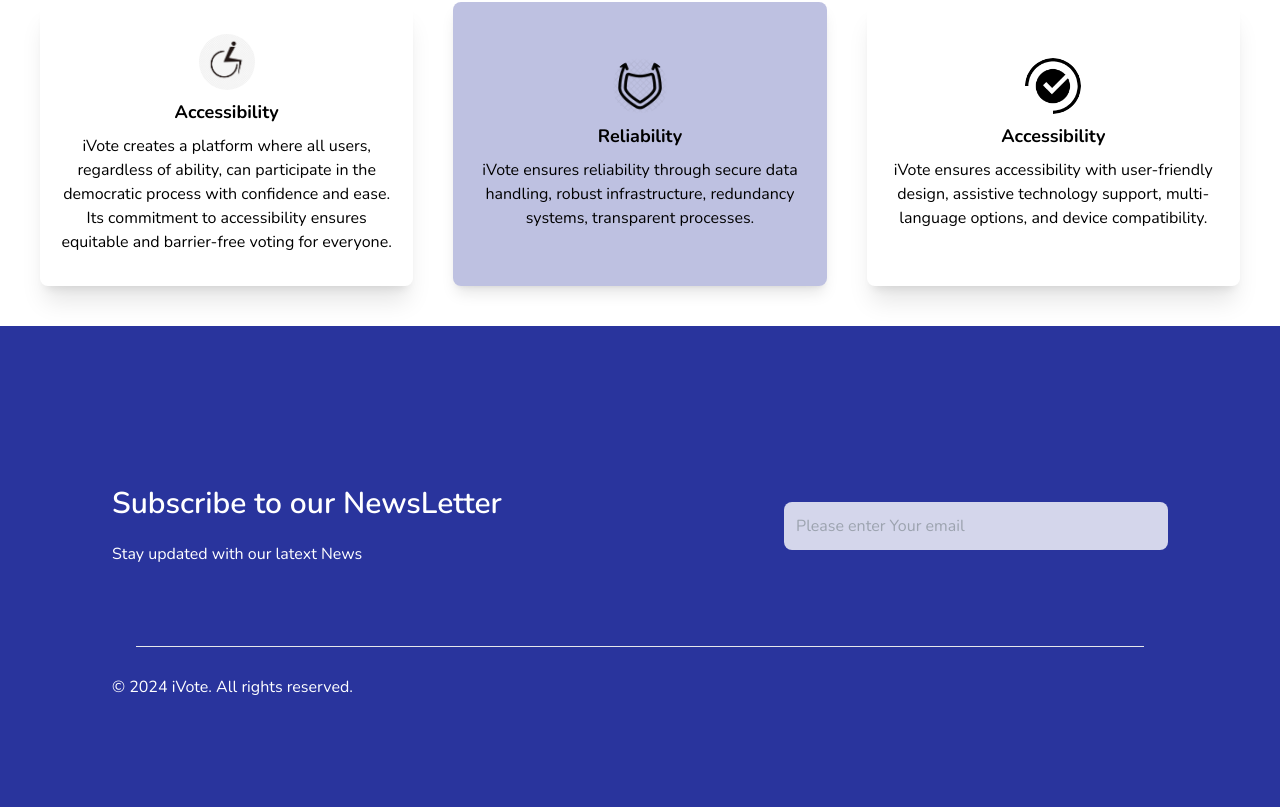
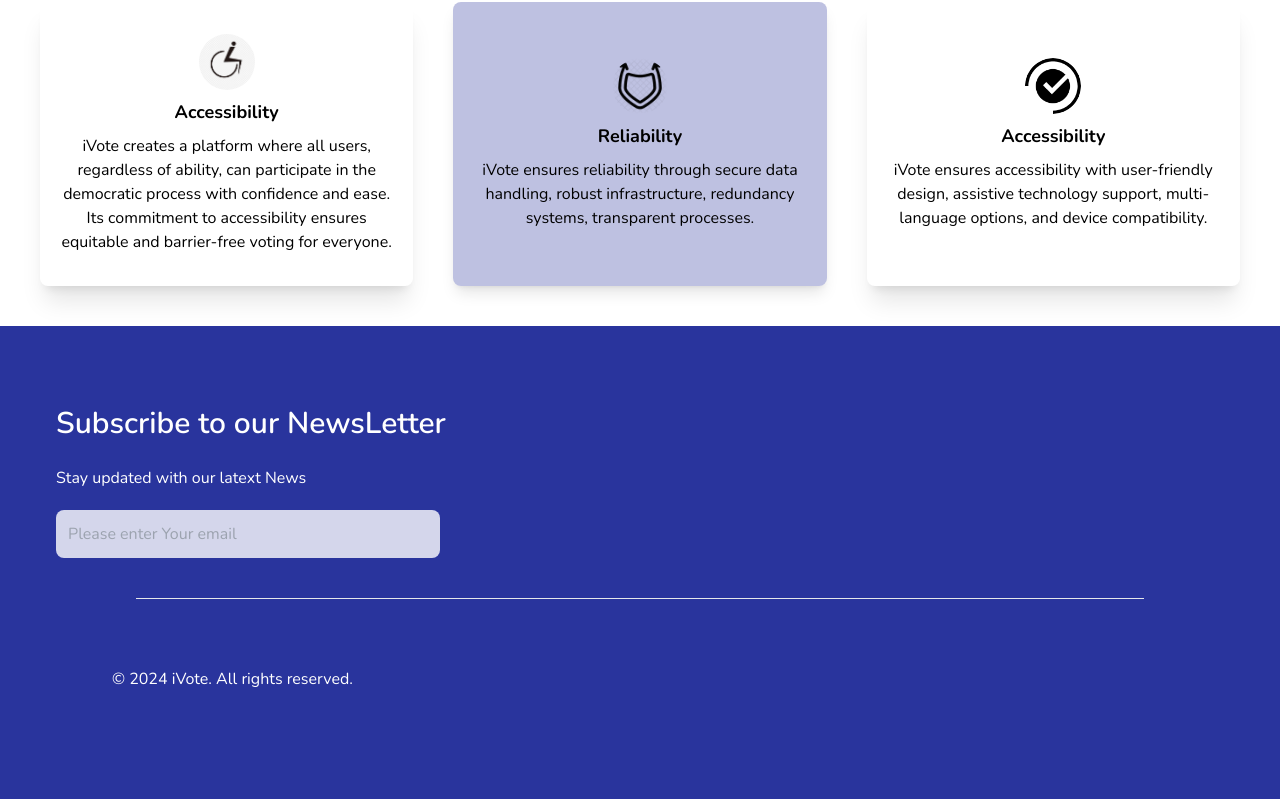
Before and after one commit to Donald2023-source/Quick-Vote, a React (Vite) app: page / in a window 1280 px wide. Shown: the part 1978-2785 px from the top of the page. Built offline with nearby package versions, Linux system fonts and the light colour scheme.

Commit message:
Alignments

```diff
--- a/src/Pages/LandingPage.jsx
+++ b/src/Pages/LandingPage.jsx
@@ -89,17 +89,17 @@ const LandingPage = () => {
 
 
           <div className='md:p-20 py-12 relative md:px-14 px-10 bg-primary flex flex-col'>
-            <div  className='md:p-20 py-12 relative md:px-14 px-10 bg-primary text-white flex md:flex-row flex-col md:items-center justify-between gap-10'>
-                <div className='space-y-5'>
+            <div  className='text-white'>
+                <div className='space-y-6'>
                     <h2 className='text-3xl font-semibold'>Subscribe to our NewsLetter</h2>
-                    <p>Stay updated with our latext News</p>
+                    <p className='pb-5'>Stay updated with our latext News</p>
                 </div>
 
                 <input className='p-3 md:w-96 w-72 text-black bg-white/80 outline-none rounded-lg' type="text" placeholder='Please enter Your email' />
             </div>
 
-            <hr className='text-white mx-20' />
-            <p className='px-14 my-2 py-5 text-white'>© 2024 iVote. All rights reserved.</p>
+            <hr className='text-white mx-20 my-10' />
+            <p className='md:px-14 px-3 my-2 py-5 text-white'>© 2024 iVote. All rights reserved.</p>
           </div>
 
 
```
